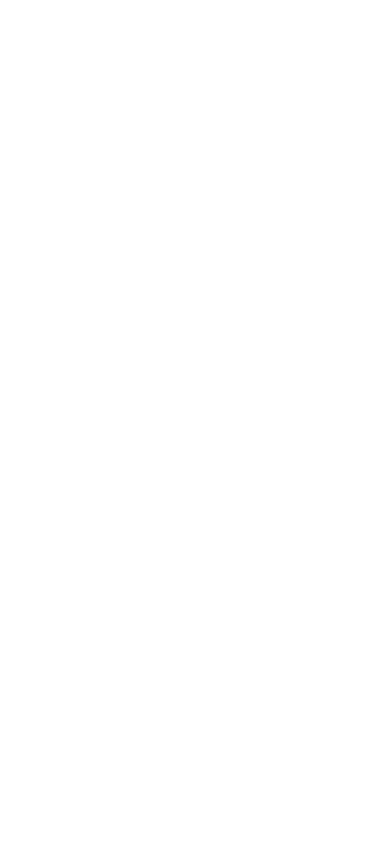
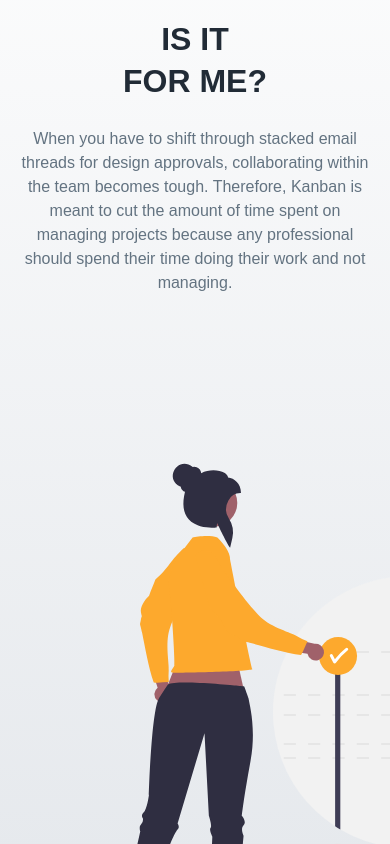
Before and after one commit to witoldmetel/Fire-Jira-App, a React (Vite) app: page / in a window 390 px wide. Shown: the part 840-1684 px from the top of the page. Before the commit the page ends 844 px from the top, so only its background shows below. Built offline with nearby package versions, Linux system fonts and the light colour scheme; no server answers.

Commit message:
add about section

```diff
--- a/package.json
+++ b/package.json
@@ -47,6 +47,7 @@
     "react": "^17.0.1",
     "react-dom": "^17.0.1",
     "react-helmet-async": "^1.1.2",
+    "react-intersection-observer": "^8.32.1",
     "react-redux": "^7.2.5",
     "react-router": "^6.0.0-beta.4",
     "react-router-dom": "^6.0.0-beta.4",
--- /dev/null
+++ b/src/core/components/animations/MotionInView.tsx
@@ -0,0 +1,43 @@
+import { useEffect } from 'react';
+import { motion, useAnimation, MotionProps } from 'framer-motion';
+import { useInView } from 'react-intersection-observer';
+
+import { Box, BoxProps } from '@mui/material';
+
+type Props = BoxProps & MotionProps;
+
+interface MotionInViewProps extends Props {
+  threshold?: number | number[];
+}
+
+export function MotionInView({ children, variants, transition, threshold, ...other }: MotionInViewProps) {
+  const controls = useAnimation();
+  const [ref, inView] = useInView({
+    threshold: threshold || 0,
+    triggerOnce: true
+  });
+
+  useEffect(() => {
+    if (!variants) return;
+
+    if (inView) {
+      controls.start(Object.keys(variants)[1]);
+    } else {
+      controls.start(Object.keys(variants)[0]);
+    }
+  }, [controls, inView, variants]);
+
+  return (
+    <Box
+      ref={ref}
+      component={motion.div}
+      initial={variants ? Object.keys(variants)[0] : false}
+      animate={controls}
+      variants={variants}
+      transition={transition}
+      {...other}
+    >
+      {children}
+    </Box>
+  );
+}
--- a/src/core/components/animations/index.ts
+++ b/src/core/components/animations/index.ts
@@ -1,4 +1,5 @@
 export { MotionContainer } from './MotionContainer';
+export { MotionInView } from './MotionInView';
 
 export * from './variants/Bounce';
 export * from './variants/Fade';
--- a/src/pages/LandingPage.tsx
+++ b/src/pages/LandingPage.tsx
@@ -6,7 +6,7 @@ import { Theme } from '@mui/material';
 import { Page } from 'src/core/components';
 import { getAuthState } from '../store/slices/auth';
 import { useSelector } from 'src/store/store';
-import { LandingTop } from './external';
+import { LandingTop, LandingAbout } from './external';
 
 export default function LandingPage() {
   const classes = useStyles();
@@ -19,6 +19,9 @@ export default function LandingPage() {
   return (
     <Page className={classes.root} title="Fire Jira">
       <LandingTop />
+      <div className={classes.content}>
+        <LandingAbout />
+      </div>
     </Page>
   );
 }
@@ -26,5 +29,10 @@ export default function LandingPage() {
 const useStyles = makeStyles((theme: Theme) => ({
   root: {
     height: '100%'
+  },
+  content: {
+    overflow: 'hidden',
+    position: 'relative',
+    backgroundColor: theme.palette.background.default
   }
 }));
--- a/src/pages/external/index.ts
+++ b/src/pages/external/index.ts
@@ -1 +1,2 @@
 export { LandingTop } from './landing/LandingTop';
+export { LandingAbout } from './landing/LandingAbout';
--- /dev/null
+++ b/src/pages/external/landing/LandingAbout.tsx
@@ -0,0 +1,98 @@
+import { motion } from 'framer-motion';
+
+import { Box, Grid, Container, Typography, Theme } from '@mui/material';
+import { alpha } from '@mui/material/styles';
+import { makeStyles } from '@mui/styles';
+
+import { MotionInView, fadeInUp, fadeInRight } from 'src/core/components';
+
+export function LandingAbout() {
+  const classes = useStyles();
+
+  return (
+    <div className={classes.root}>
+      <Container maxWidth="lg">
+        <Grid container spacing={5} justifyContent="center">
+          <Grid item xs={12} md={4} sx={{ display: 'flex', alignItems: 'center' }}>
+            <div className={classes.content}>
+              <MotionInView variants={fadeInUp}>
+                <Typography component="p" variant="overline" sx={{ mb: 2, color: 'text.secondary' }}>
+                  About application
+                </Typography>
+              </MotionInView>
+
+              <MotionInView variants={fadeInUp}>
+                <Typography variant="h2" sx={{ mb: 3 }}>
+                  IS IT <br />
+                  FOR ME?
+                </Typography>
+              </MotionInView>
+
+              <MotionInView variants={fadeInUp}>
+                <Typography
+                  sx={{
+                    mb: 5,
+                    color: 'text.secondary'
+                  }}
+                >
+                  When you have to shift through stacked email threads for design approvals, collaborating within the
+                  team becomes tough. Therefore, Kanban is meant to cut the amount of time spent on managing projects
+                  because any professional should spend their time doing their work and not managing.
+                </Typography>
+              </MotionInView>
+            </div>
+          </Grid>
+
+          <Grid item xs={12} md={8} dir="ltr">
+            <MotionInView variants={fadeInRight}>
+              <Box
+                component="img"
+                src="/static/shared_goals.svg"
+                sx={{
+                  display: 'flex',
+                  alignItems: 'center',
+                  position: 'relative',
+                  justifyContent: 'center'
+                }}
+              />
+            </MotionInView>
+          </Grid>
+        </Grid>
+      </Container>
+    </div>
+  );
+}
+
+const useStyles = makeStyles((theme: Theme) => ({
+  root: {
+    padding: theme.spacing(24, 0),
+    backgroundImage: `linear-gradient(180deg, ${alpha(theme.palette.grey[300], 0)} 0%, ${theme.palette.grey[300]} 100%)`
+  },
+  content: {
+    width: '100%',
+    textAlign: 'center',
+    marginBottom: theme.spacing(10),
+    [theme.breakpoints.up('md')]: {
+      textAlign: 'left',
+      marginBottom: 0
+    }
+  },
+  screen: {
+    paddingRight: 2,
+    paddingBottom: 1,
+    maxWidth: 160,
+    borderRadius: 8,
+    backgroundColor: theme.palette.grey[300],
+    [theme.breakpoints.up('sm')]: {
+      maxWidth: 320,
+      paddingRight: 4,
+      borderRadius: 12
+    },
+    '& img': {
+      borderRadius: 8,
+      [theme.breakpoints.up('sm')]: {
+        borderRadius: 12
+      }
+    }
+  }
+}));
```
Also changed, not shown: public/static/shared_goals.svg (added), 1 other file (tests, documents, lock files or other folders).
